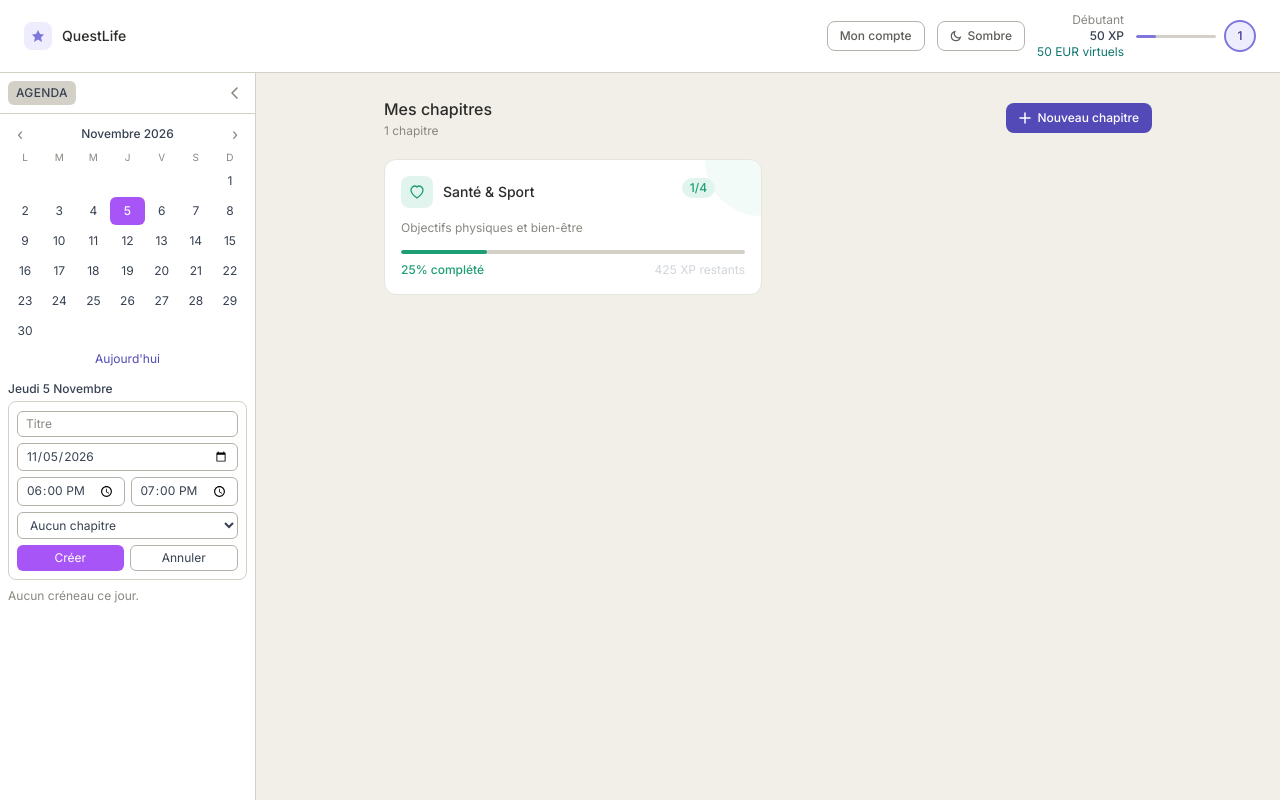
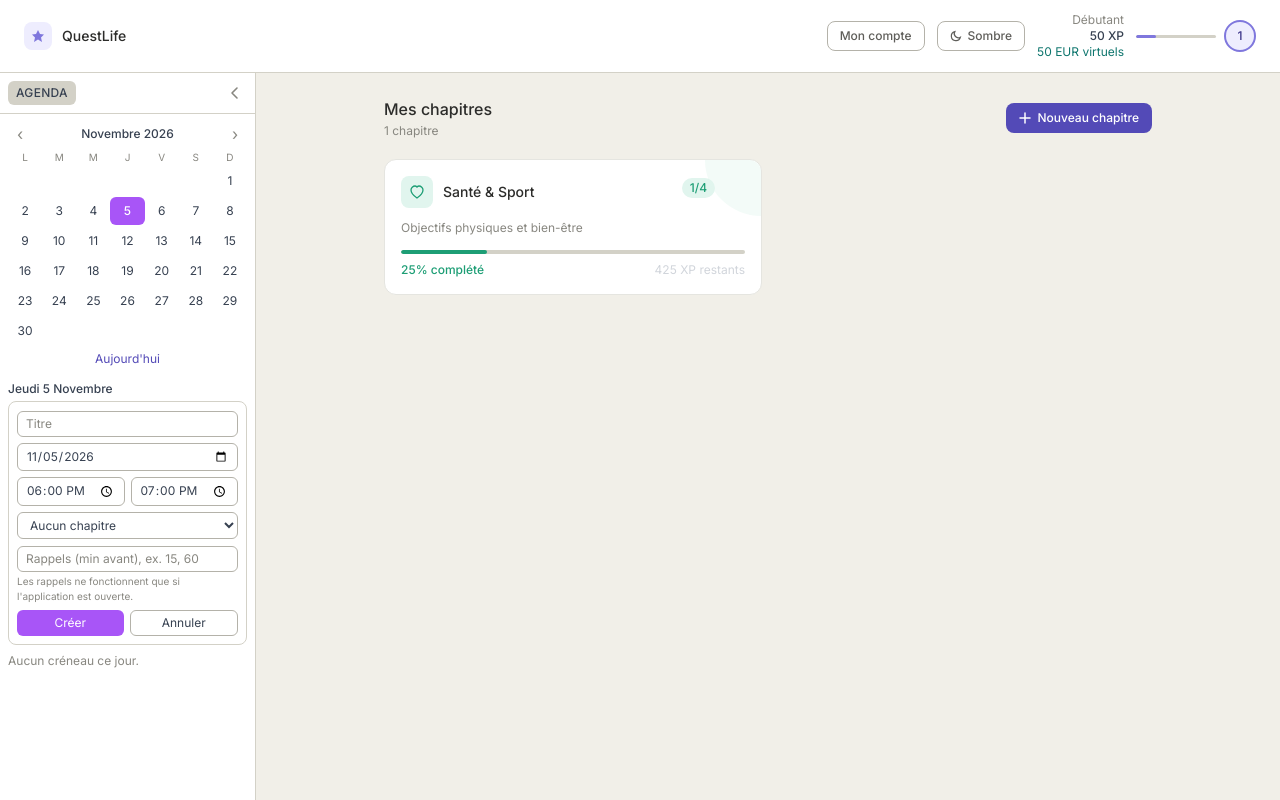
Before and after one commit to matteo-lorenzi/questlife, a React (Vite) app: page / in a window 1280 px wide. Both pictures are taken after a click on the button "+ Créneau". Built offline with nearby package versions, Linux system fonts and the light colour scheme.

Commit message:
feat(agenda): reminders input in slot forms with app-open note

```diff
--- a/src/components/agenda/AgendaSlotRow.jsx
+++ b/src/components/agenda/AgendaSlotRow.jsx
@@ -22,6 +22,24 @@ export function ChapterSelect({ value, onChange }) {
   )
 }
 
+// Rappels saisis en minutes avant le début, séparés par des virgules (ex. « 15, 60 »).
+export const parseReminderMinutes = text =>
+  String(text || '').split(/[,;\s]+/).map(v => Number.parseInt(v, 10))
+    .filter(v => Number.isFinite(v) && v > 0).map(v => v * 60000)
+export const reminderMinutesText = offsets => (offsets || []).map(ms => Math.round(ms / 60000)).join(', ')
+
+export function ReminderField({ value, onChange }) {
+  return (
+    <div>
+      <input value={value} onChange={e => onChange(e.target.value)} inputMode="numeric"
+        placeholder="Rappels (min avant), ex. 15, 60" aria-label="Rappels" className={inputCls} />
+      <p className="mt-0.5 text-[10px] text-gray-400">
+        Les rappels ne fonctionnent que si l'application est ouverte.
+      </p>
+    </div>
+  )
+}
+
 // Ligne d'un créneau : case « fait », chapitre coloré, modification et suppression.
 export default function AgendaSlotRow({ slot }) {
   const updateAgendaSlot = useStore(s => s.updateAgendaSlot)
@@ -36,6 +54,7 @@ export default function AgendaSlotRow({ slot }) {
   const [start, setStart] = useState(hhmm(slot.startAt))
   const [end, setEnd] = useState(hhmm(slot.endAt))
   const [chapterId, setChapterId] = useState(slot.chapterId)
+  const [reminders, setReminders] = useState(reminderMinutesText(slot.reminderOffsetsMs))
   const [error, setError] = useState('')
 
   function openEdit() {
@@ -44,6 +63,7 @@ export default function AgendaSlotRow({ slot }) {
     setStart(hhmm(slot.startAt))
     setEnd(hhmm(slot.endAt))
     setChapterId(slot.chapterId)
+    setReminders(reminderMinutesText(slot.reminderOffsetsMs))
     setError('')
     setEditing(true)
   }
@@ -55,6 +75,7 @@ export default function AgendaSlotRow({ slot }) {
       startAt: localTimestamp(day, start),
       endAt: localTimestamp(day, end),
       chapterId,
+      reminderOffsetsMs: parseReminderMinutes(reminders),
     })
     if (!result.ok) {
       setError(result.error)
@@ -76,6 +97,7 @@ export default function AgendaSlotRow({ slot }) {
             <input type="time" value={end} onChange={e => setEnd(e.target.value)} aria-label="Fin" className={inputCls} />
           </div>
           <ChapterSelect value={chapterId} onChange={setChapterId} />
+          <ReminderField value={reminders} onChange={setReminders} />
           {error && <p role="alert" className="text-xs text-red-500">{error}</p>}
           <div className="flex gap-1.5">
             <button type="submit" className="flex-1 text-xs py-1 rounded-md bg-purple-500 text-white hover:bg-purple-600">Enregistrer</button>
@@ -94,6 +116,9 @@ export default function AgendaSlotRow({ slot }) {
       <div className="min-w-0 flex-1">
         <p className={`text-xs font-medium truncate ${slot.done ? 'line-through text-gray-400' : ''}`}>{slot.title}</p>
         <p className="text-xs text-gray-400">{TIME_FMT.format(slot.startAt)} – {TIME_FMT.format(slot.endAt)}</p>
+        {slot.reminderOffsetsMs?.length > 0 && (
+          <p className="text-[10px] text-gray-400">Rappels : {reminderMinutesText(slot.reminderOffsetsMs)} min avant</p>
+        )}
         {chapter && (
           <span className="inline-flex items-center gap-1 mt-0.5 text-[10px] text-gray-500 dark:text-gray-400">
             <span className="w-2 h-2 rounded-full" style={{ backgroundColor: chapter.color?.accent }} />
--- a/src/components/agenda/AgendaTab.jsx
+++ b/src/components/agenda/AgendaTab.jsx
@@ -2,7 +2,7 @@ import React, { useState } from 'react'
 import { useStore } from '../../store/useStore'
 import { localDayKey, localTimestamp } from '../../utils/agenda'
 import DeadlineRow from './DeadlineRow'
-import AgendaSlotRow, { ChapterSelect } from './AgendaSlotRow'
+import AgendaSlotRow, { ChapterSelect, ReminderField, parseReminderMinutes } from './AgendaSlotRow'
 
 const WEEKDAYS = ['L', 'M', 'M', 'J', 'V', 'S', 'D']
 const MONTH_FMT = new Intl.DateTimeFormat('fr-FR', { month: 'long', year: 'numeric' })
@@ -30,6 +30,7 @@ export default function AgendaTab() {
   const [start, setStart] = useState('18:00')
   const [end, setEnd] = useState('19:00')
   const [chapterId, setChapterId] = useState(null)
+  const [reminders, setReminders] = useState('')
   const [error, setError] = useState('')
 
   // `agenda` est lu pour re-render quand les créneaux changent.
@@ -73,6 +74,7 @@ export default function AgendaTab() {
       startAt: localTimestamp(day, start),
       endAt: localTimestamp(day, end),
       chapterId,
+      reminderOffsetsMs: parseReminderMinutes(reminders),
     })
     if (!result.ok) {
       setError(result.error)
@@ -81,6 +83,7 @@ export default function AgendaTab() {
     setError('')
     setTitle('')
     setChapterId(null)
+    setReminders('')
     setFormOpen(false)
     selectDay(day)
     const d = new Date(result.slot.startAt)
@@ -154,6 +157,7 @@ export default function AgendaTab() {
                 aria-label="Fin" className={inputCls} />
             </div>
             <ChapterSelect value={chapterId} onChange={setChapterId} />
+            <ReminderField value={reminders} onChange={setReminders} />
             {error && <p role="alert" className="text-xs text-red-500">{error}</p>}
             <div className="flex gap-1.5">
               <button type="submit" className="flex-1 text-xs py-1 rounded-md bg-purple-500 text-white hover:bg-purple-600">Créer</button>
```
